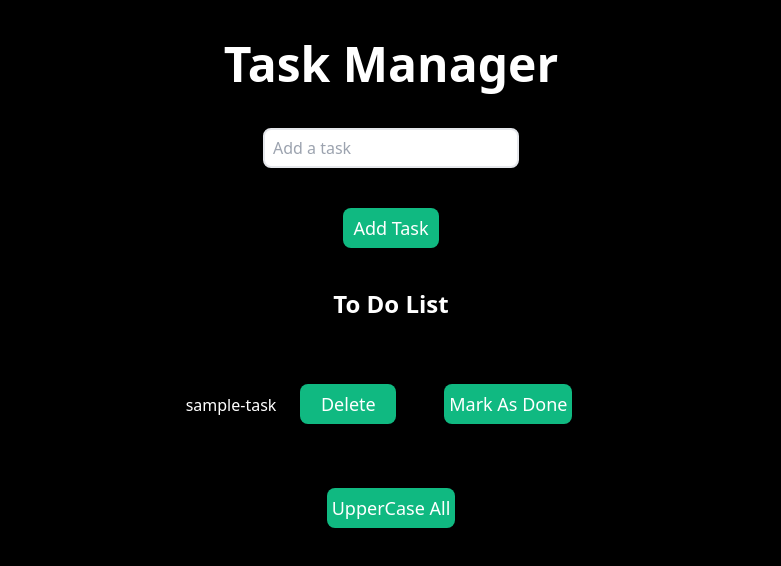
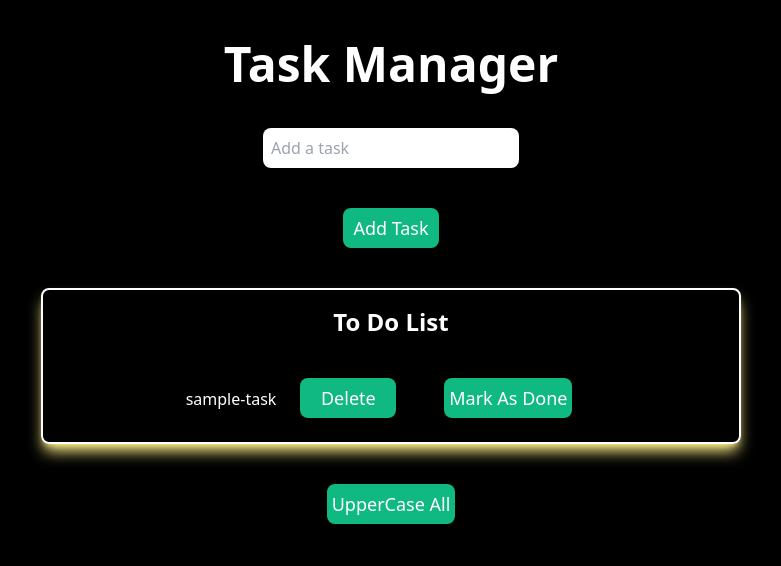
Before and after one commit to anchalnalwale/react-todo-list, a React (Create React App) app: page / in a window 1280 px wide. Shown: the top 566 px of the page, without its empty margins (289-1070 px from the left). Built offline with nearby package versions, Linux system fonts and the light colour scheme.

Commit message:
Added more CSS

```diff
--- a/src/Todo.js
+++ b/src/Todo.js
@@ -43,10 +43,10 @@ const Todo = () => {
   return (
     <div className='flex flex-col justify-center items-center m-10 gap-10 h-full w-full'>
       <h1 className='text-5xl font-extrabold text-white'>Task Manager</h1>
-      <input className='w-64 p-2 h-10 rounded-lg border-2' placeholder="Add a task" type="text" value={newTodo} onChange={updateTodoValue} />
+      <input className='w-64 p-2 h-10 rounded-lg' placeholder="Add a task" type="text" value={newTodo} onChange={updateTodoValue} />
       <button className='bg-emerald-500 text-white h-10 w-24 text-lg rounded-lg hover:bg-emerald-300' onClick={addNewTask}>Add Task</button>
-      <h4 className='text-2xl font-bold text-white'>To Do List</h4>
-      <div className='flex flex-col w-full justify-center items-center'>
+      <div className='flex flex-col w-[700px] justify-center items-center border-2 border-white rounded-lg shadow-lg shadow-yellow-200'>
+        <h4 className='text-2xl font-bold text-white mt-4 mb-4'>To Do List</h4>
         <ul className='m-0 text-l text-white'>
           {
             todos.map((todo) => (
```
